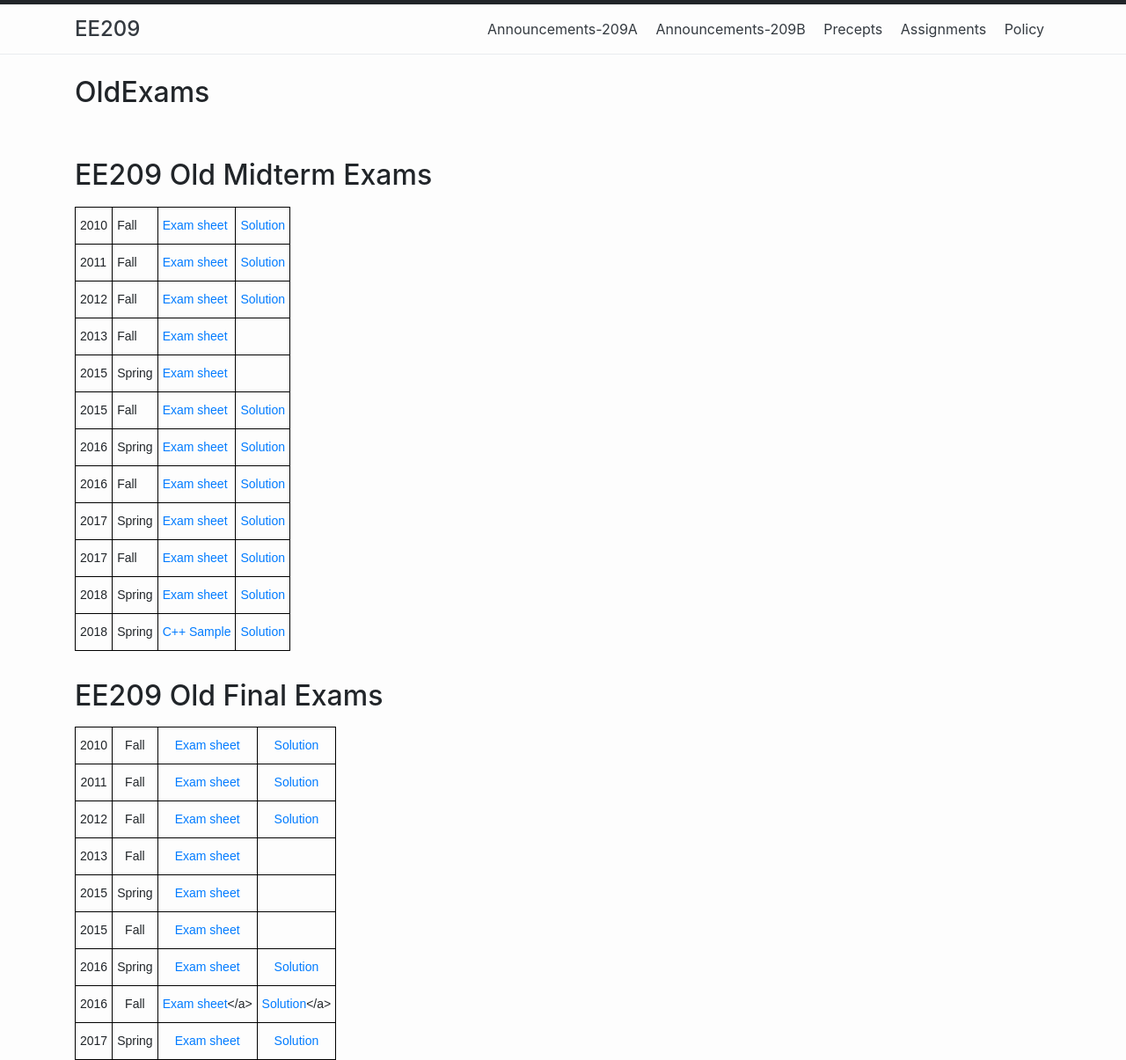
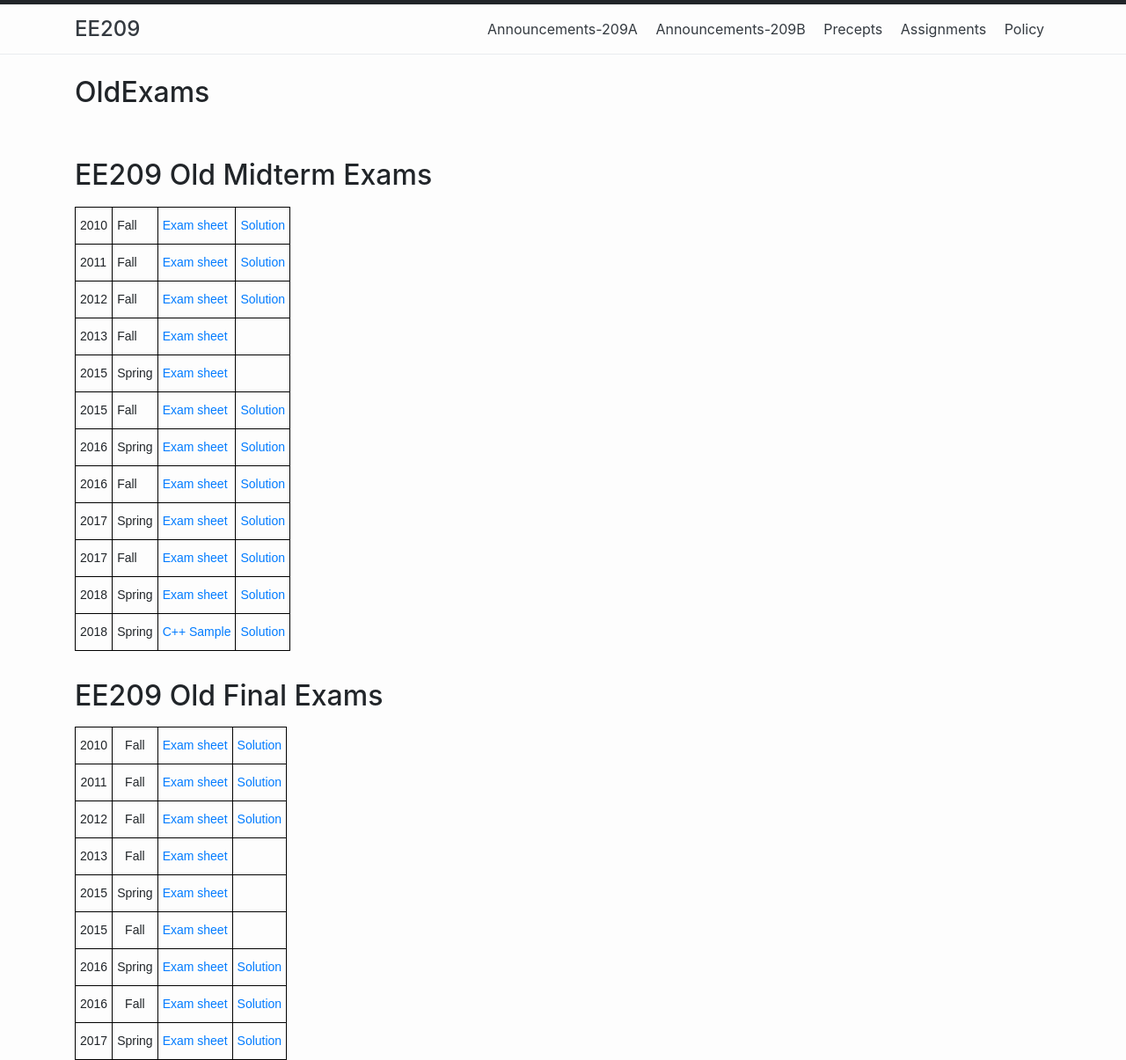
Before and after one commit to ee209-2020-fall/ee209-2020-fall, a Jekyll site: the page built from exams.md, in a window 1280 px wide. Shown: the whole page at 88% size. Built offline with Jekyll 4.4.1, drawn with Linux system fonts in a browser that asks for light colours.

Commit message:
fix type

```diff
--- a/exams.md
+++ b/exams.md
@@ -158,8 +158,8 @@ permalink: /oldExams/
   <tr>
     <td class="tg-wp8o">2016</td>
     <td class="tg-wp8o">Fall</td>
-    <td class="tg-wp8o"><a href="./oldfinal/fall16exam_final_KAIST.pdf">Exam sheet</a></a></td>
-    <td class="tg-wp8o"><a href="./oldfinal/fall16exam_final_KAISTans.pdf">Solution</a></a></td>
+    <td class="tg-wp8o"><a href="./oldfinal/fall16exam_final_KAIST.pdf">Exam sheet</a></td>
+    <td class="tg-wp8o"><a href="./oldfinal/fall16exam_final_KAISTans.pdf">Solution</a></td>
   </tr>
   <tr>
     <td class="tg-wp8o">2017</td>
```
